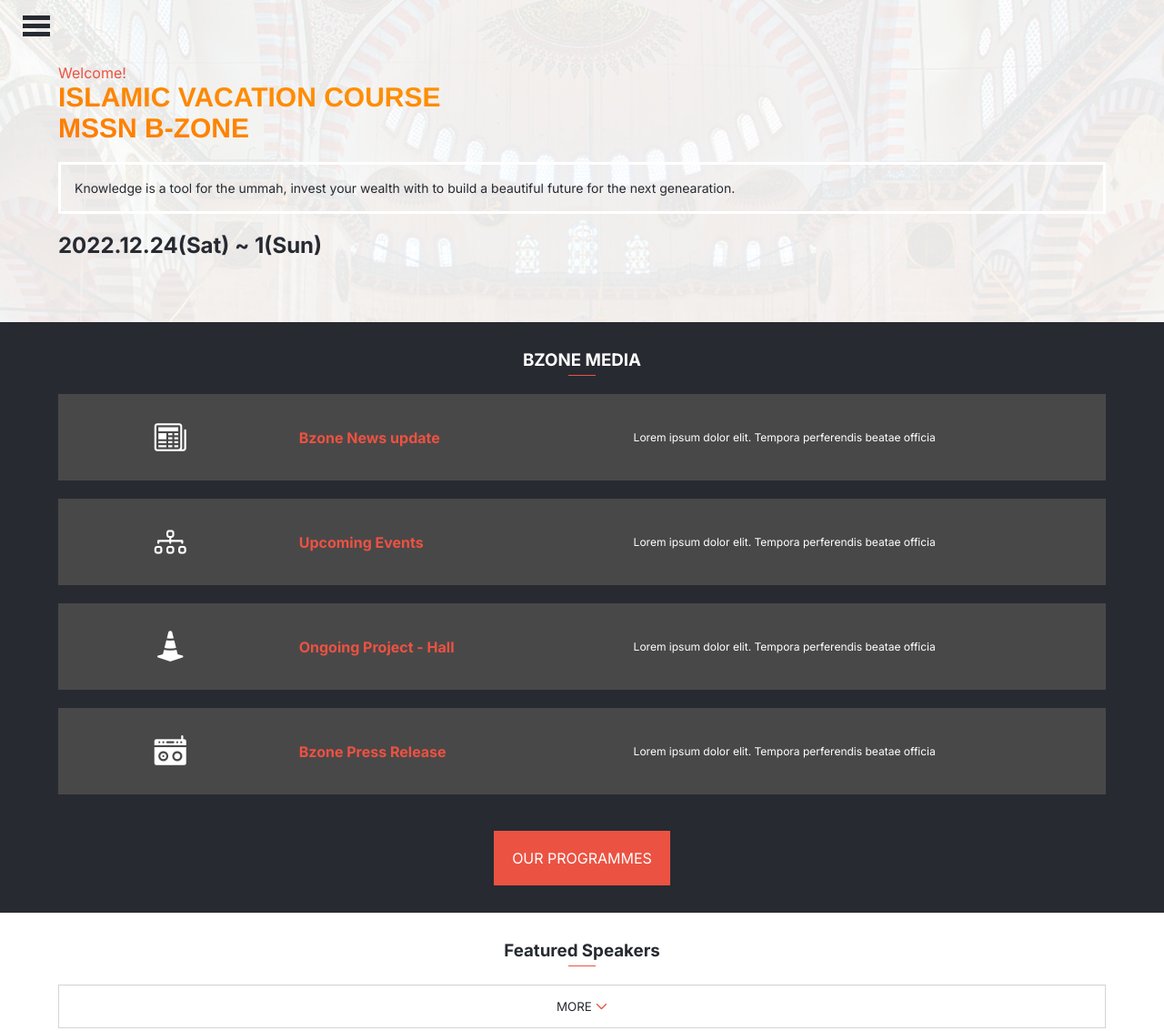
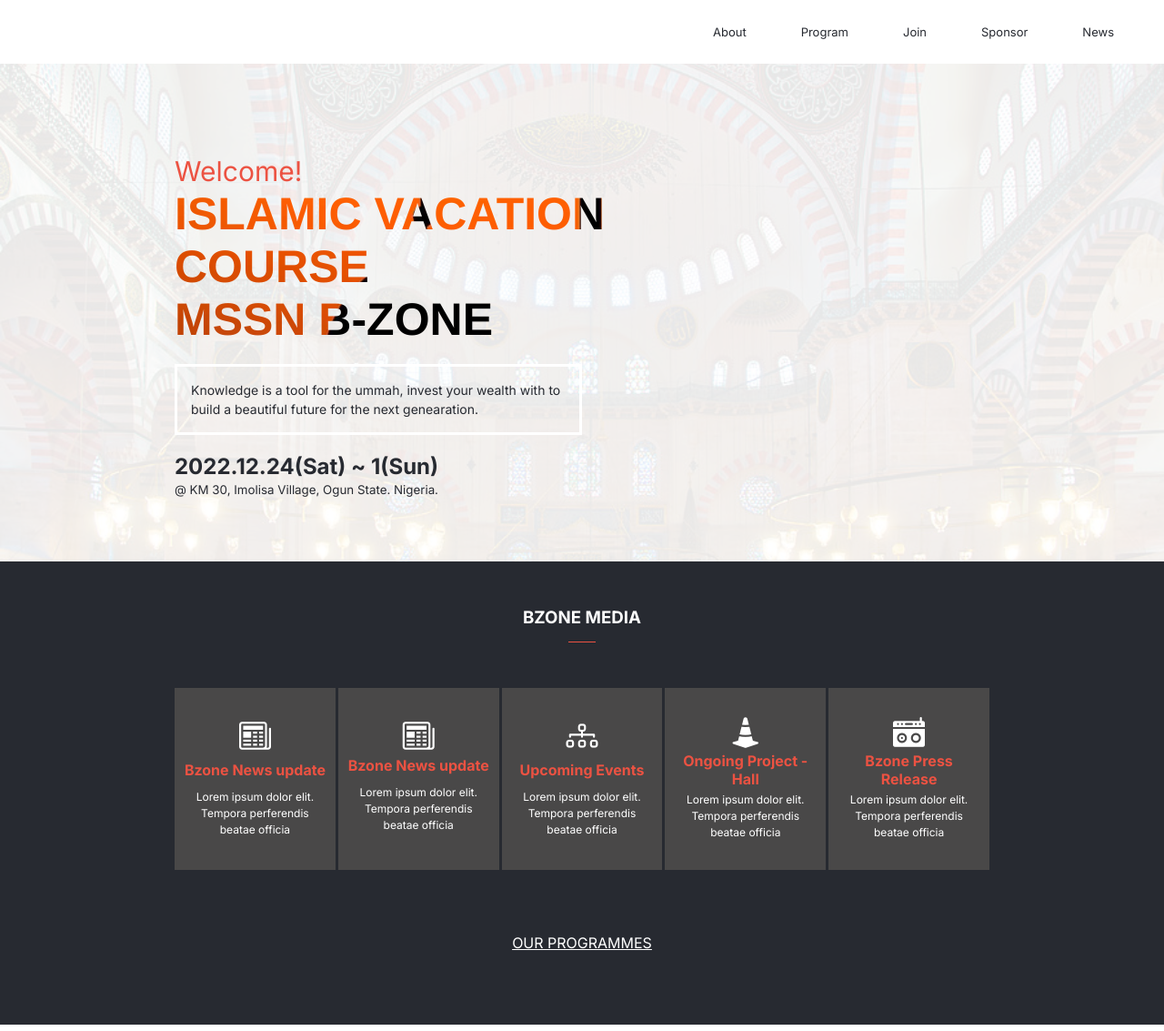
Before and after one commit to abdulhamiid/capstone-project, a website: page index.html in a window 1280 px wide. Shown: the top 1133 px of the page at 91% size. Drawn offline with nearby package versions, Linux system fonts and the light colour scheme.

Commit message:
Design the desktop for the main-section

```diff
--- a/css/style.css
+++ b/css/style.css
@@ -262,3 +262,121 @@ hr {
   color: var(--secondary-color);
   font-weight: 700 !important;
 }
+
+@media (min-width: 768px) {
+  .menu {
+    display: none;
+  }
+
+  nav {
+    display: flex;
+    justify-content: flex-end;
+    align-items: flex-end;
+    background-color: #fff;
+
+  }
+  .nav-list {
+    position: static;
+    display: flex;
+    align-items: center;
+    justify-content: center;
+    justify-self: center;
+    align-self: center;
+    background: none;
+    font-size: 13px;
+    padding: 0;
+    height: auto;
+    width: auto;
+  }
+
+  .nav-list li {
+    border-bottom: none;
+    padding: 0 30px;
+  }
+
+  #close {
+  display: none;
+  }
+
+  .nav-list li a:hover {
+    color: var(--secondary-color);
+  }
+
+  .nav-list a {
+    color: var(--primary-color);
+    text-decoration: none;
+  }
+  .showcase-area {
+    height: 100%;
+
+  }
+
+  #showcase {
+    margin-top: 100px;
+    width: 70%;
+  }
+  #showcase p {
+    font-size: 30px;
+  }
+
+  #showcase h1 {
+    background-image: url(../images/mosques.webp);
+    background-repeat: repeat;
+    background-position: center right;
+    background-size: cover;
+    background-clip: text;
+    -webkit-background-clip: text;
+    color: transparent;
+    font-size: 50px;
+    font-weight: bold;
+    text-transform: uppercase;
+    font-family: 'Steelfish Rg', 'helvetica neue', helvetica, arial, sans-serif;
+    font-weight: 800;
+    -webkit-font-smoothing: antialiased;
+  }
+
+  #showcase > .description {
+    width: 50%
+  }
+
+  #stock {
+    padding: 50px 0;
+  }
+
+  #stock h3 {
+    margin-bottom: 10px;
+  }
+  #stock ul {
+    display: grid;
+    grid-template-columns: repeat(5, 1fr);
+    gap: 3px;
+    margin-top: 50px;
+    width: 70%;
+  }
+
+  #stock li {
+    grid-template-columns: 1fr;
+    text-align: center;
+    height: 200px;
+  }
+
+  #stock li:hover {
+    border: 2px solid #fff;
+  }
+
+  .btn-more {
+    display: none;
+  }
+
+  #stock .btn {
+    margin: 30px;
+    padding: 0;
+    background: none;
+    color: #fff;
+    text-decoration: underline;
+  }
+
+  #stock .btn:hover {
+    color: var(--ash-color)
+  }
+}
--- a/index.html
+++ b/index.html
@@ -10,7 +10,7 @@
 </head>
 <body>
   <main id="main-section">
-    <div>
+    <div class="showcase-area">
       <div>
         <header id="main-header">
           <nav>
@@ -22,7 +22,7 @@
             <ul class="nav-list hide">
               <li id="close">
                 <div class="flex">
-                  <i class="bi bi-house-fill active"></i>
+                  <a href="index.html"><i class="bi bi-house-fill active"></i></a>
                   <i class="bi bi-x-lg flex"></i>
                 </div>
               </li>
@@ -36,9 +36,10 @@
         </header>
         <div id="showcase">
           <p>Welcome!</p>
-          <h1>ISLAMIC VACATION COURSE<br>MSSN B-ZONE</h1>
+          <h1>ISLAMIC VACATION<br>COURSE<br>MSSN B-ZONE</h1>
           <p class="description">Knowledge is a tool for the ummah, invest your wealth with to build a beautiful future for the next genearation.</p>
           <h2>2022.12.24(Sat) ~ 1(Sun)</h2>
+          <small>@ KM 30, Imolisa Village, Ogun State. Nigeria.</small>
         </div>
       </div>
 
@@ -48,6 +49,11 @@
       <hr>
       <ul>
         <li class="flex">
+          <i class="bi bi-newspaper flex"></i>
+          <h4 class="title">Bzone News update</h4>
+          <p class="description">Lorem ipsum dolor elit. Tempora perferendis beatae officia </p>
+        </li>
+        <li class="">
           <i class="bi bi-newspaper flex"></i>
           <h4 class="title">Bzone News update</h4>
           <p class="description">Lorem ipsum dolor elit. Tempora perferendis beatae officia </p>
@@ -74,7 +80,7 @@
       <div class="flex-column">
         <h3>Featured Speakers</h3>
         <hr>
-        <button class="btn">MORE <i class="bi bi-chevron-down"></i></button>
+        <button class="btn btn-more">MORE <i class="bi bi-chevron-down"></i></button>
       </div>
     </section>
   </main>
```
Also changed, not shown: images/pcm.jpg (added), images/ps.jpg (added).
